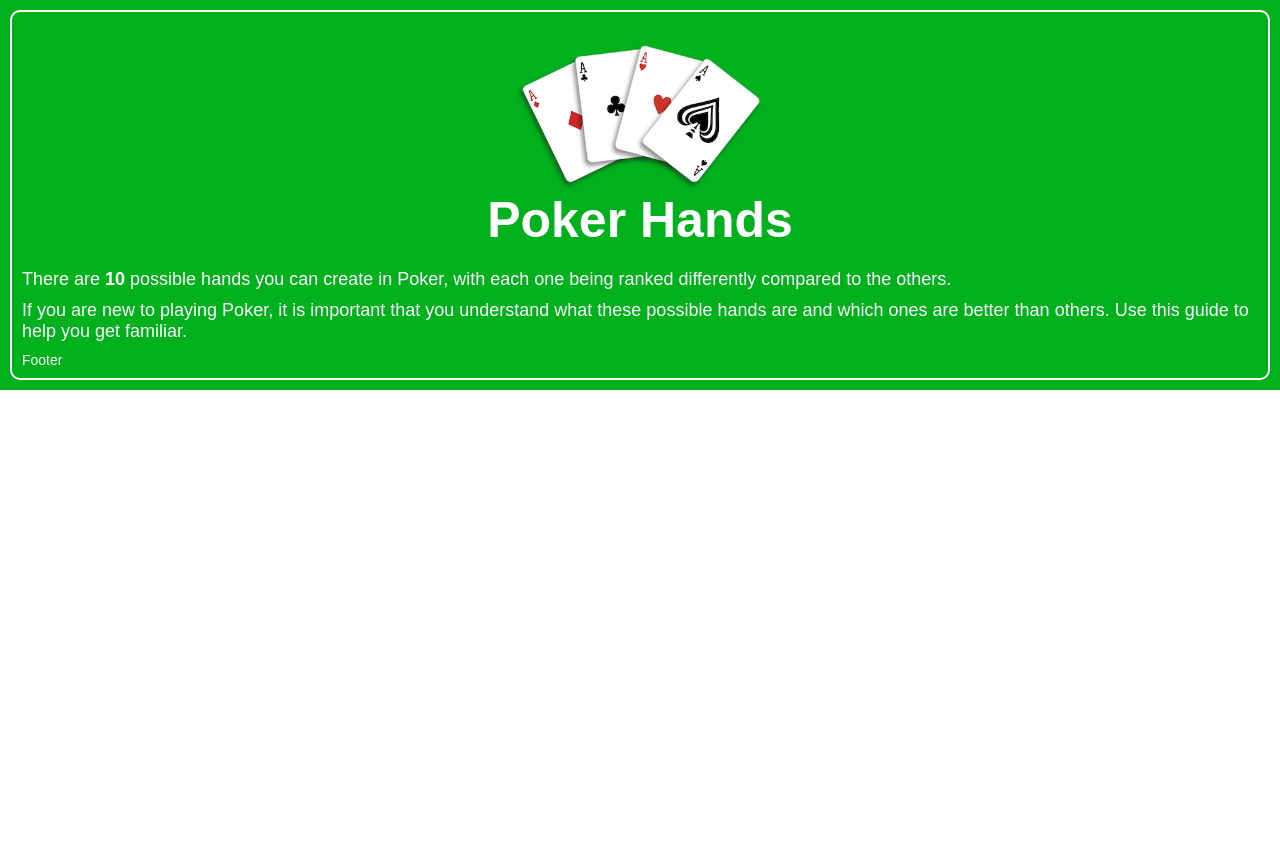
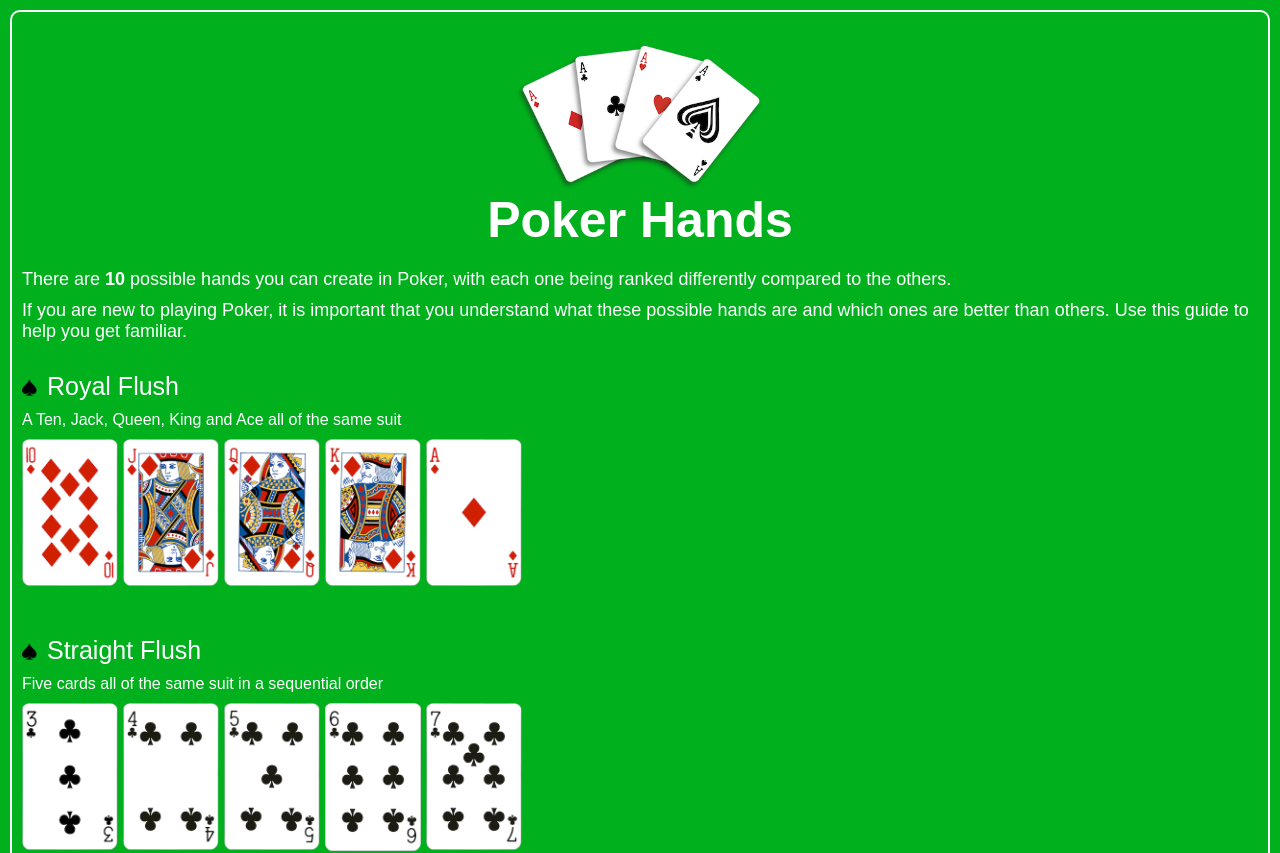
Before and after one commit to cjshelton/poker-hands, a Next.js app: page / in a window 1280 px wide. Shown: the top 853 px of the page. Before the commit the page ends 800 px from the top, so only its background shows below. Built offline with nearby package versions, Linux system fonts and the light colour scheme.

Commit message:
Add cards for each hand

```diff
--- /dev/null
+++ b/components/hand/Hand.module.scss
@@ -0,0 +1,37 @@
+.hand {
+    margin-bottom: 5rem;
+
+    &__title {
+        display: flex;
+        align-items: center;
+    }
+
+    &__icon-container {
+        width: 1.5rem;
+        margin-right: 1rem;
+    }
+
+    &__name {
+        font-size: 2.5rem;
+    }
+
+    &__description {
+        margin: 1rem 0;
+        font-size: 1.6rem;
+    }
+
+    &__cards {
+        width: 100%;
+        max-width: 50rem;
+        display: flex;
+    }
+
+    &__card {
+        flex: 1 0 0;
+        padding-right: 0.5rem;
+
+        &:last-child {
+            padding-right: 0;
+        }
+    }
+}
--- /dev/null
+++ b/components/hand/hand.tsx
@@ -0,0 +1,45 @@
+import Image from 'next/image';
+import styles from './Hand.module.scss';
+import spade from '../../public/images/spade.png';
+
+export default function Hand({
+    name,
+    description,
+    cards,
+}: {
+    name: string;
+    description?: string;
+    cards: { imgSrc: any; alt: string }[];
+}) {
+    return (
+        <section className={styles['hand']}>
+            <div className={styles['hand__title']}>
+                <div className={styles['hand__icon-container']}>
+                    <Image
+                        src={spade}
+                        layout="responsive"
+                        alt="spade suit"
+                        placeholder="blur"
+                    />
+                </div>
+                <p className={styles['hand__name']}>{name}</p>
+            </div>
+            <p className={styles['hand__description']}>{description}</p>
+
+            <div className={styles['hand__cards']}>
+                {cards.map((card) => {
+                    return (
+                        <div className={styles['hand__card']} key={card.alt}>
+                            <Image
+                                src={card.imgSrc}
+                                layout="responsive"
+                                alt={card.alt}
+                                placeholder="blur"
+                            />
+                        </div>
+                    );
+                })}
+            </div>
+        </section>
+    );
+}
--- /dev/null
+++ b/components/hands/Hands.module.scss
@@ -0,0 +1,3 @@
+.hands {
+    margin-top: 3rem;
+}
--- /dev/null
+++ b/components/hands/hands.tsx
@@ -0,0 +1,21 @@
+import Hand from '../hand/hand';
+import styles from './Hands.module.scss';
+
+import handsData from '../../data/hands';
+
+export default function Hands() {
+    return (
+        <div className={styles['hands']}>
+            {Object.entries(handsData).map(([hand, info]) => {
+                return (
+                    <Hand
+                        key={hand}
+                        name={hand}
+                        description={info.description}
+                        cards={info.cards}
+                    />
+                );
+            })}
+        </div>
+    );
+}
--- /dev/null
+++ b/data/card-images.ts
@@ -0,0 +1,20 @@
+export { default as AS } from '../public/images/cards/AS.png';
+export { default as TenD } from '../public/images/cards/10D.png';
+export { default as JD } from '../public/images/cards/JD.png';
+export { default as QD } from '../public/images/cards/QD.png';
+export { default as KD } from '../public/images/cards/KD.png';
+export { default as AD } from '../public/images/cards/AD.png';
+export { default as ThreeC } from '../public/images/cards/3C.png';
+export { default as FourC } from '../public/images/cards/4C.png';
+export { default as FiveC } from '../public/images/cards/5C.png';
+export { default as SixC } from '../public/images/cards/6C.png';
+export { default as SevenC } from '../public/images/cards/7C.png';
+export { default as ThreeS } from '../public/images/cards/3S.png';
+export { default as ThreeD } from '../public/images/cards/3D.png';
+export { default as ThreeH } from '../public/images/cards/3H.png';
+export { default as JC } from '../public/images/cards/JC.png';
+export { default as FiveD } from '../public/images/cards/5D.png';
+export { default as EightD } from '../public/images/cards/8D.png';
+export { default as SixS } from '../public/images/cards/6S.png';
+export { default as SevenH } from '../public/images/cards/7H.png';
+export { default as EightS } from '../public/images/cards/8S.png';
--- /dev/null
+++ b/data/cards.ts
@@ -0,0 +1,102 @@
+import {
+    TenD,
+    JD,
+    QD,
+    KD,
+    AD,
+    ThreeC,
+    FourC,
+    FiveC,
+    SixC,
+    SevenC,
+    ThreeS,
+    ThreeD,
+    ThreeH,
+    JC,
+    FiveD,
+    EightD,
+    SixS,
+    SevenH,
+    EightS,
+} from './card-images';
+
+const loader = {
+    '10D': {
+        imgSrc: TenD,
+        alt: 'Ten of Diamonds playing card',
+    },
+    JD: {
+        imgSrc: JD,
+        alt: 'Jack of Diamonds playing card',
+    },
+    QD: {
+        imgSrc: QD,
+        alt: 'Queen of Diamonds playing card',
+    },
+    KD: {
+        imgSrc: KD,
+        alt: 'King of Diamonds playing card',
+    },
+    AD: {
+        imgSrc: AD,
+        alt: 'Ace of Diamonds playing card',
+    },
+    '3C': {
+        imgSrc: ThreeC,
+        alt: 'Three of Clubs playing card',
+    },
+    '4C': {
+        imgSrc: FourC,
+        alt: 'Four of Clubs playing card',
+    },
+    '5C': {
+        imgSrc: FiveC,
+        alt: 'Five of Clubs playing card',
+    },
+    '6C': {
+        imgSrc: SixC,
+        alt: 'Six of Clubs playing card',
+    },
+    '7C': {
+        imgSrc: SevenC,
+        alt: 'Seven of Clubs playing card',
+    },
+    '3S': {
+        imgSrc: ThreeS,
+        alt: 'Three of Spades playing card',
+    },
+    '3D': {
+        imgSrc: ThreeD,
+        alt: 'Three of Diamonds playing card',
+    },
+    '3H': {
+        imgSrc: ThreeH,
+        alt: 'Three of Hearts playing card',
+    },
+    JC: {
+        imgSrc: JC,
+        alt: 'Jack of Clubs playing card',
+    },
+    '5D': {
+        imgSrc: FiveD,
+        alt: 'Five of Diamonds playing card',
+    },
+    '8D': {
+        imgSrc: EightD,
+        alt: 'Eight of Diamonds playing card',
+    },
+    '6S': {
+        imgSrc: SixS,
+        alt: 'Six of Spades playing card',
+    },
+    '7H': {
+        imgSrc: SevenH,
+        alt: 'Seven of Hearts playing card',
+    },
+    '8S': {
+        imgSrc: EightS,
+        alt: 'Eight of Spades playing card',
+    },
+};
+
+export default loader;
--- /dev/null
+++ b/data/hands.ts
@@ -0,0 +1,104 @@
+import cards from './cards';
+
+const hands = {
+    'Royal Flush': {
+        description: 'A Ten, Jack, Queen, King and Ace all of the same suit',
+        cards: [cards['10D'], cards.JD, cards.QD, cards.KD, cards.AD],
+    },
+    'Straight Flush': {
+        description: 'Five cards all of the same suit in a sequential order',
+        cards: [
+            cards['3C'],
+            cards['4C'],
+            cards['5C'],
+            cards['6C'],
+            cards['7C'],
+        ],
+    },
+    'Four of a Kind': {
+        description: 'Four cards all of the same rank',
+        cards: [
+            cards['3C'],
+            cards['3S'],
+            cards['3D'],
+            cards['3H'],
+            cards['10D'],
+        ],
+    },
+    'Full House': {
+        description:
+            'Three cards of the same rank along with 2 cards of the same rank. In other words - a Three of a Kind and a Pair',
+        cards: [
+            cards['3C'],
+            cards['3S'],
+            cards['3D'],
+            cards['JD'],
+            cards['JC'],
+        ],
+    },
+    Flush: {
+        description:
+            'Five cards all of the same suit but not in a sequential order',
+        cards: [
+            cards['3D'],
+            cards['5D'],
+            cards['8D'],
+            cards['QD'],
+            cards['AD'],
+        ],
+    },
+    Straight: {
+        description: 'Five cards in sequential order but not in the same suit',
+        cards: [
+            cards['3D'],
+            cards['4C'],
+            cards['5D'],
+            cards['6S'],
+            cards['7H'],
+        ],
+    },
+    'Three of a Kind': {
+        description: 'Three cards of the same rank',
+        cards: [
+            cards['3S'],
+            cards['3D'],
+            cards['3H'],
+            cards['7C'],
+            cards['JD'],
+        ],
+    },
+    'Two Pairs': {
+        description:
+            'Two cards of the same rank along with two cards of a different rank. In other words - two different Pairs',
+        cards: [
+            cards['3C'],
+            cards['3S'],
+            cards['JD'],
+            cards['JC'],
+            cards['7C'],
+        ],
+    },
+    Pair: {
+        description: 'Two cards of the same rank',
+        cards: [
+            cards['3C'],
+            cards['3S'],
+            cards['7C'],
+            cards['8S'],
+            cards['KD'],
+        ],
+    },
+    'High Card': {
+        description:
+            'The default hand for any player. The card with the highest rank',
+        cards: [
+            cards['3C'],
+            cards['4C'],
+            cards['8S'],
+            cards['10D'],
+            cards['QD'],
+        ],
+    },
+};
+
+export default hands;
--- a/pages/index.tsx
+++ b/pages/index.tsx
@@ -3,6 +3,7 @@ import Head from 'next/head';
 import Image from 'next/image';
 import styles from '../styles/Home.module.scss';
 import aces from '../public/images/aces.png';
+import Hands from '../components/hands/hands';
 
 const Home: NextPage = () => {
     return (
@@ -41,6 +42,8 @@ const Home: NextPage = () => {
                         ones are better than others. Use this guide to help you
                         get familiar.
                     </p>
+
+                    <Hands />
                 </main>
 
                 <footer className={styles['home__footer']}>Footer</footer>
```
